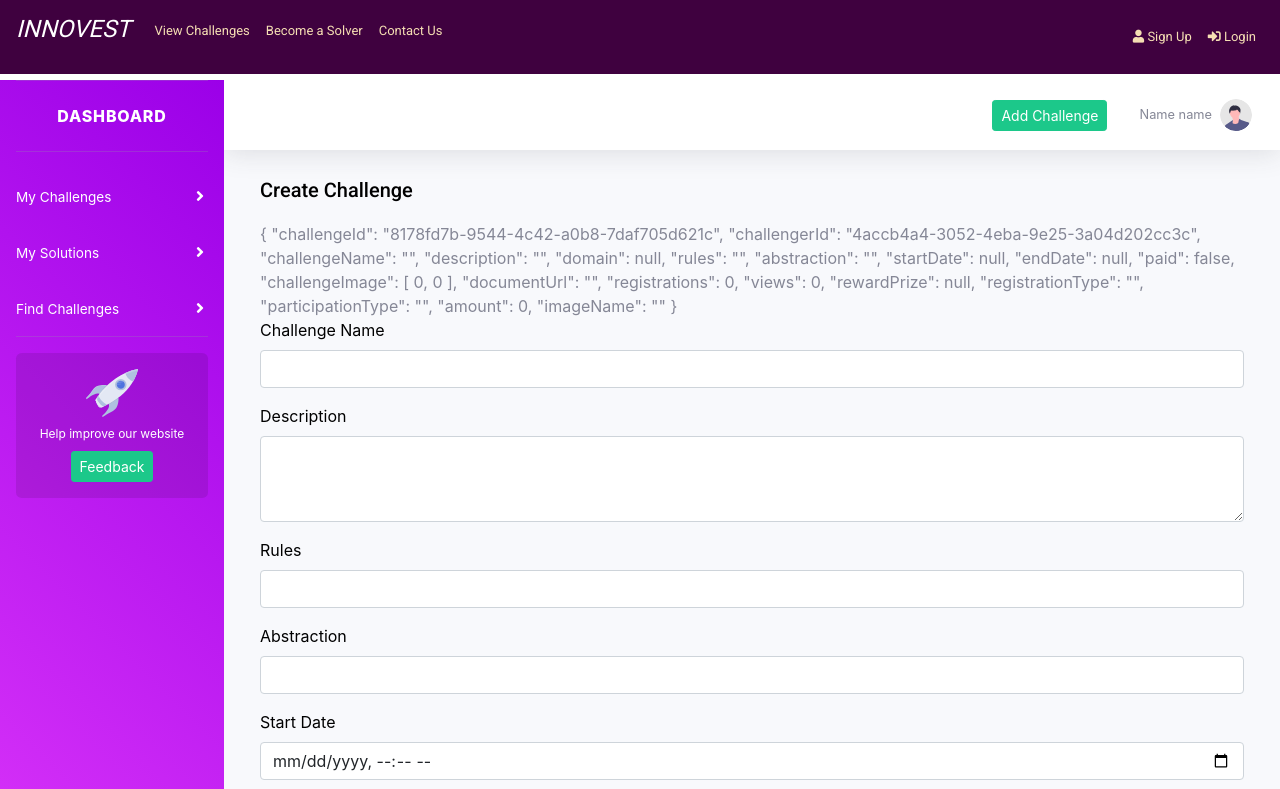
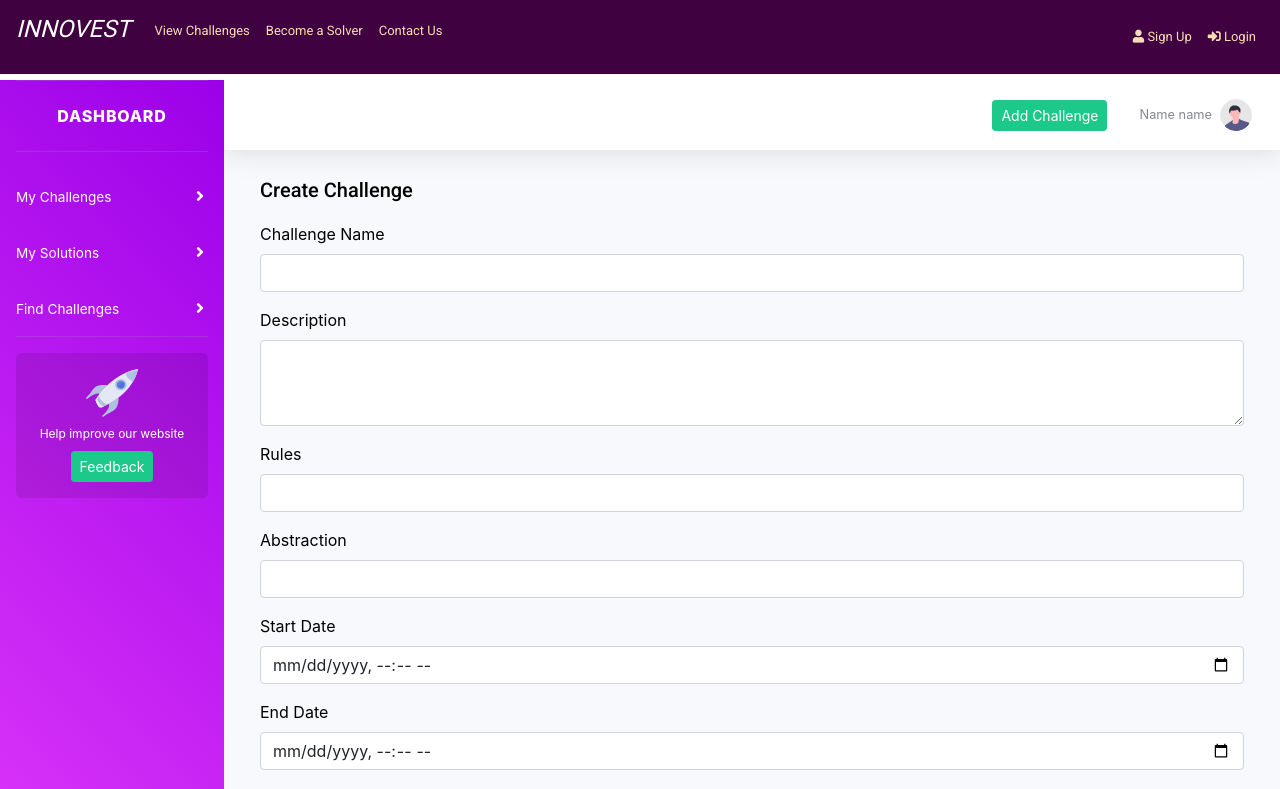
Before and after one commit to icode09/Innovest, an Angular app in the folder webapp/: page /dashboard/create-ch in a window 1280 px wide. Shown: the top 789 px of the page. Built offline with nearby package versions, Linux system fonts and the light colour scheme.

Commit message:
Bug Fixes in Create Challenge Component-2

```diff
--- a/webapp/src/app/create-challenge/create-challenge.component.html
+++ b/webapp/src/app/create-challenge/create-challenge.component.html
@@ -1,7 +1,7 @@
 <div class="container-fluid" *ngIf="!submitted; else elseBlock">
   <h2>Create Challenge</h2>
   <form [formGroup]="createChallengeForm" (ngSubmit)="onSubmit()">
-    {{createChallengeForm.value | json}}
+
     <div class="form-group">
       <label>Challenge Name</label>
       <input type="text" [class.is-invalid]="createChallengeForm?.get('challengeName')?.invalid && createChallengeForm?.get('challengeName')?.touched" formControlName="challengeName" class="form-control">
```
